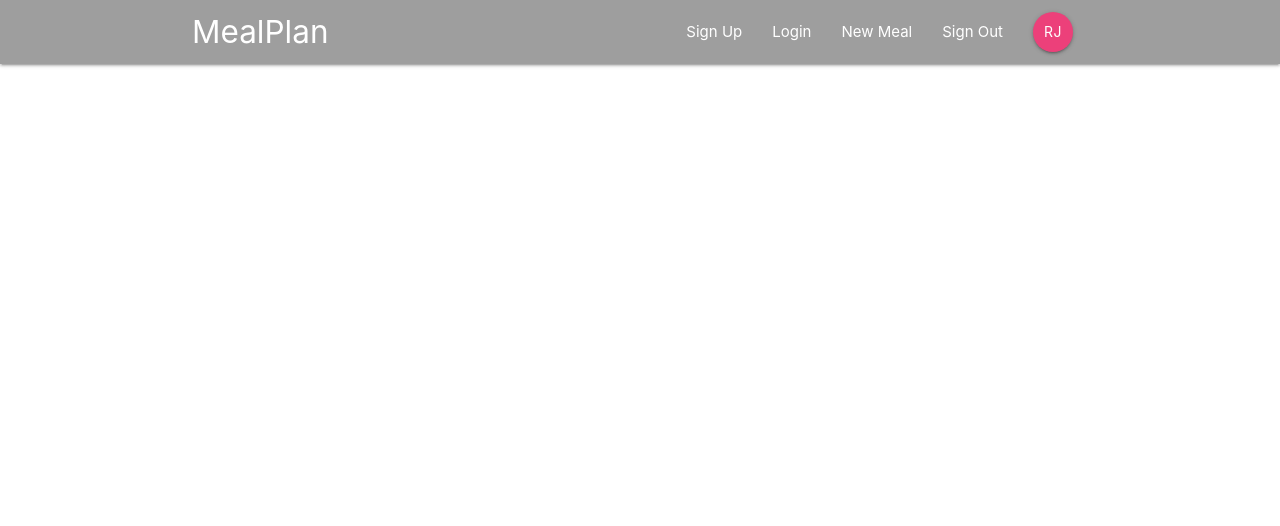
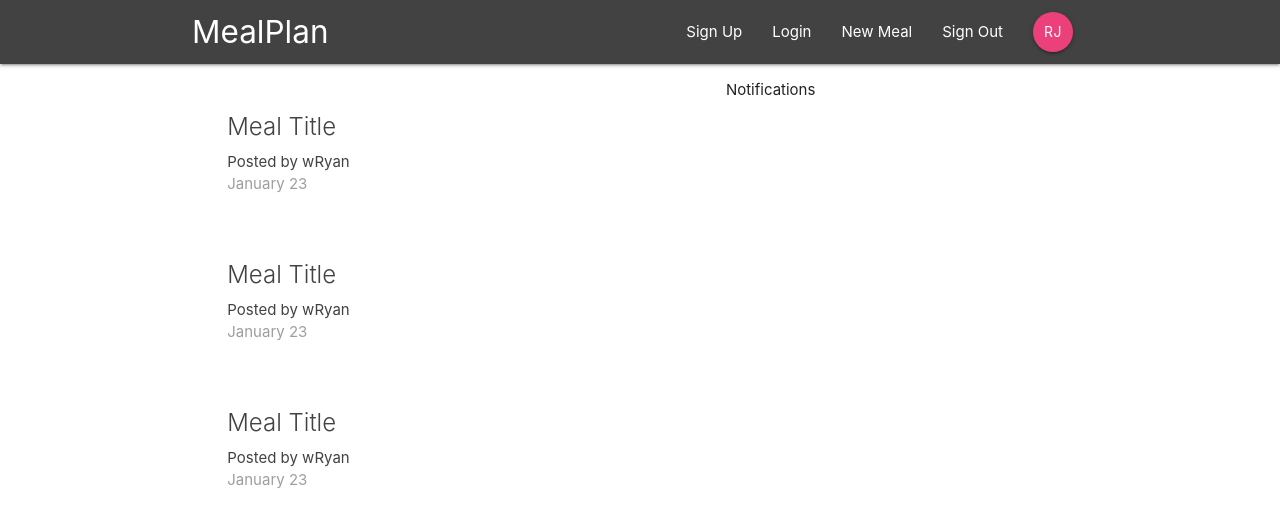
Before and after one commit to rtjae1/project3, a React (Create React App) app in the folder mealplan/: page / in a window 1280 px wide. Shown: the top 526 px of the page. Built offline with nearby package versions, Linux system fonts and the light colour scheme.

Commit message:
dashboard

```diff
--- a/mealplan/src/App.js
+++ b/mealplan/src/App.js
@@ -1,6 +1,7 @@
 import React, { Component } from "react";
-import { BrowserRouter } from "react-router-dom";
+import { BrowserRouter, Switch, Route } from "react-router-dom";
 import Navbar from "./components/layout/Navbar";
+import Dashboard from "./components/dashboard/Dashboard";
 
 class App extends Component {
   render() {
@@ -8,6 +9,9 @@
       <BrowserRouter>
         <div className="App">
           <Navbar />
+          <Switch>
+            <Route path="/" component={Dashboard} />
+          </Switch>
         </div>
       </BrowserRouter>
     );
--- a/mealplan/src/components/dashboard/Dashboard.js
+++ b/mealplan/src/components/dashboard/Dashboard.js
@@ -0,0 +1,22 @@
+import React, { Component } from "react";
+import Notifications from "./Notifications";
+import MealList from "../meals/MealList";
+
+class Dashboard extends Component {
+  render() {
+    return (
+      <div className="dashboard container">
+        <div className="row">
+          <div className="col s12 m6">
+            <MealList />
+          </div>
+          <div className="col s12 m5 offset-m1">
+            <Notifications />
+          </div>
+        </div>
+      </div>
+    );
+  }
+}
+
+export default Dashboard;
--- a/mealplan/src/components/dashboard/Notifications.js
+++ b/mealplan/src/components/dashboard/Notifications.js
@@ -0,0 +1,11 @@
+import React from "react";
+
+const Notifications = () => {
+  return (
+    <div>
+      <p>Notifications</p>
+    </div>
+  );
+};
+
+export default Notifications;
--- a/mealplan/src/components/layout/Navbar.js
+++ b/mealplan/src/components/layout/Navbar.js
@@ -5,7 +5,7 @@
 
 const Navbar = () => {
   return (
-    <nav className="nav-wrapper grey darker-3">
+    <nav className="nav-wrapper grey darken-3">
       <div className="container">
         <Link to="/" className="brand-logo">
           MealPlan
--- a/mealplan/src/components/meals/MealList.js
+++ b/mealplan/src/components/meals/MealList.js
@@ -0,0 +1,31 @@
+import React from "react";
+
+const MealList = () => {
+  return (
+    <div className="meal-list section">
+      <div className="card z-depth-0 meal-summary">
+        <div className="card-content grey-text text-darken-3">
+          <span className="card-title">Meal Title</span>
+          <p>Posted by wRyan</p>
+          <p className="grey-text">January 23</p>
+        </div>
+      </div>
+      <div className="card z-depth-0 meal-summary">
+        <div className="card-content grey-text text-darken-3">
+          <span className="card-title">Meal Title</span>
+          <p>Posted by wRyan</p>
+          <p className="grey-text">January 23</p>
+        </div>
+      </div>
+      <div className="card z-depth-0 meal-summary">
+        <div className="card-content grey-text text-darken-3">
+          <span className="card-title">Meal Title</span>
+          <p>Posted by wRyan</p>
+          <p className="grey-text">January 23</p>
+        </div>
+      </div>
+    </div>
+  );
+};
+
+export default MealList;
```
